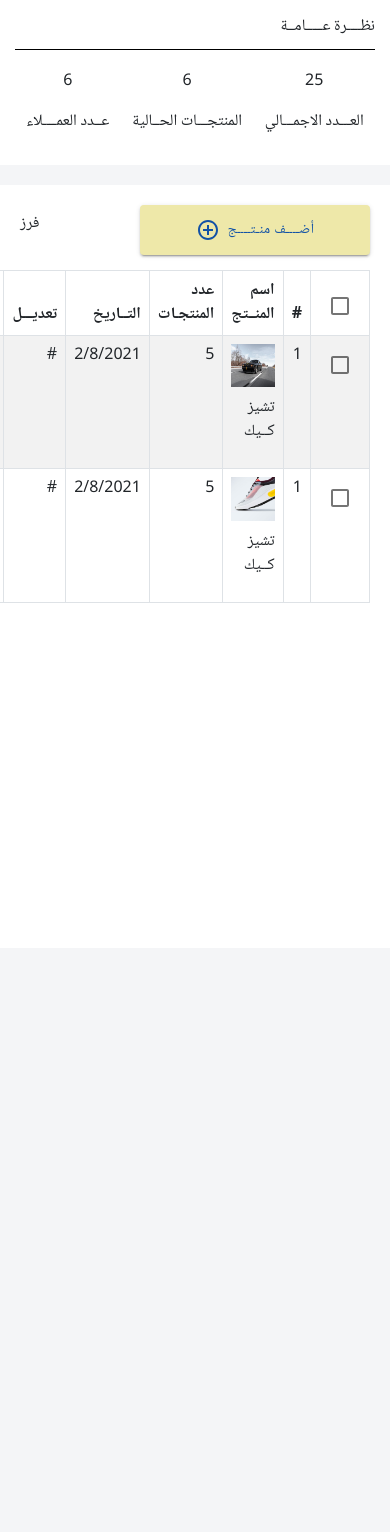
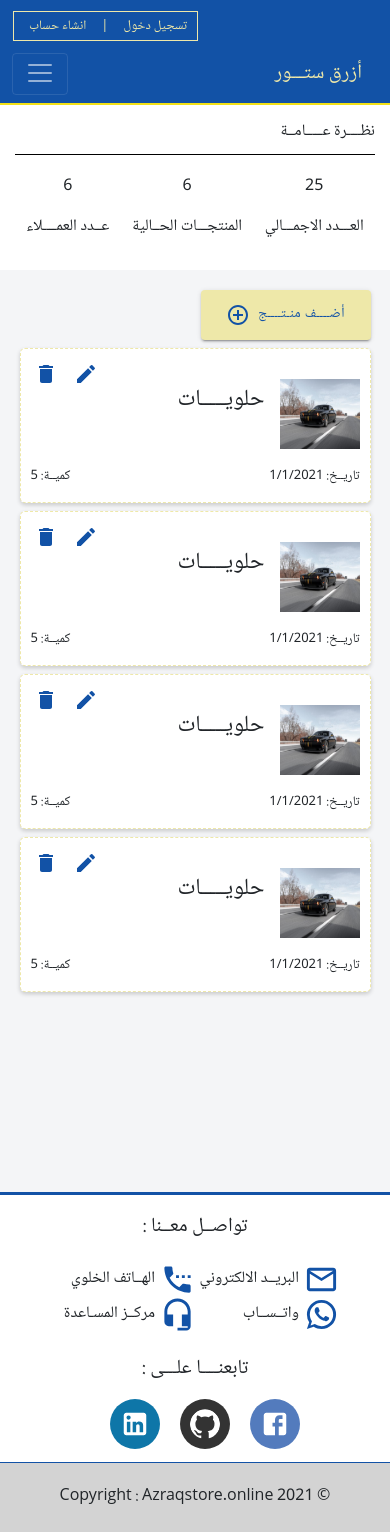
Before and after one commit to azraqSooq/azraq-souq, a Next.js app: page /seller/dashboard in a window 390 px wide. Before the commit the page ends 948 px from the top, so only its background shows below. Built offline with nearby package versions, Linux system fonts and the light colour scheme; a web font is replaced by a local one.

Commit message:
mobile-dashboard-card

```diff
--- a/pages/seller/dashboard.jsx
+++ b/pages/seller/dashboard.jsx
@@ -1,13 +1,17 @@
 import React from 'react'
 import OverViewDash from '../../src/components/OverViewDash'
 import TableDash from '../../src/components/TableDash'
+import Header from '../../src/components/Header'
+import Footer from '../../src/components/Footer'
+
 
 export default function dashboard() {
     return (
         <div>
+            <Header/>
             <OverViewDash />
             <TableDash />
-
+            <Footer/>
         </div>
     )
 }
--- a/src/components/TableDash.jsx
+++ b/src/components/TableDash.jsx
@@ -1,28 +1,30 @@
-import React, {useState} from 'react'
+import React, { useState } from 'react'
 import styles from '../../styles/component/dashTable.module.scss'
 import Button from '@material-ui/core/Button';
-import {Table, Carousel,  } from 'react-bootstrap'
+import { Table, Carousel, } from 'react-bootstrap'
 import AddCircleOutlineIcon from '@material-ui/icons/AddCircleOutline';
 import Checkbox from '@material-ui/core/Checkbox';
 import Image from 'next/image'
+import EditIcon from '@material-ui/icons/Edit';
+import DeleteIcon from '@material-ui/icons/Delete';
 
 const TableDash = () => {
     const [index, setIndex] = useState(0);
 
     const handleSelect = (selectedIndex, e) => {
-      setIndex(selectedIndex);
+        setIndex(selectedIndex);
     };
 
     return (
         <>
             <div className={styles.tableDashConParent} >
                 <div className={styles.tableDashContainer}>
-
                     <div className={styles.addProduct}>
-                        <Button  variant="contained"  className={styles.addProductBtn}>أضــــف منـتــــج < AddCircleOutlineIcon className={styles.addIcon} /> </Button>
+                        <Button variant="contained" className={styles.addProductBtn}>أضــــف منـتــــج < AddCircleOutlineIcon className={styles.addIcon} /> </Button>
                         <p>فرز</p>
 
                     </div>
+
 
                     <Table className={styles.table} striped bordered hover>
                         <thead>
@@ -54,7 +56,7 @@ const TableDash = () => {
                                 </td>
                                 <td>1</td>
                                 <td >
-                                    <Image placeholder="plur"  src="/images/categoriesImage/cars.jpeg"alt="hero" width={50} height={50} />
+                                    <Image placeholder="plur" src="/images/categoriesImage/cars.jpeg" alt="hero" width={50} height={50} />
                                     <p>تشيز كــيك  </p>
                                 </td>
                                 <td>5</td>
@@ -72,7 +74,7 @@ const TableDash = () => {
                                 </td>
                                 <td>1</td>
                                 <td>
-                                    <Image placeholder="plur"  src="/images/categoriesImage/shoes.jpeg"alt="hero" width={50} height={50} />
+                                    <Image placeholder="plur" src="/images/categoriesImage/shoes.jpeg" alt="hero" width={50} height={50} />
                                     <p>تشيز كــيك  </p>
 
                                 </td>
@@ -82,56 +84,81 @@ const TableDash = () => {
                                 <td>X</td>
                             </tr>
                         </tbody>
-                        </Table>
+                    </Table>
                 </div>
 
-                <div className={styles.carouselContainer}>
+                <div className={styles.cardDashContainer}>
+                    <Button variant="contained" className={styles.addProductBtn}>أضــــف منـتــــج < AddCircleOutlineIcon className={styles.addIcon} /> </Button>
 
-                    <Carousel className={styles.carousel} activeIndex={index} onSelect={handleSelect}>
-                        <Carousel.Item>
-                            <Image
-                            width={300}
-                            height={300}
-                            style={{position: "relative"}}
-                            src="/images/categoriesImage/sweets.jpeg"
-                            alt="First slide"
-                            />
-                            <h3 style={{position: "absolute", backgroundColor: "black"}} >First slide label</h3>
-                            <Carousel.Caption>
-                            </Carousel.Caption>
-                        </Carousel.Item>
-                        {/* <Carousel.Item>
-                            <Image
-                            width={300}
-                            height={300}
-                            className="d-block w-100"
-                            src="/images/categoriesImage/sweets.jpeg"
-                            alt="Second slide"
-                            />
+                    <div className={styles.card}>
+                        <div className={styles.row1}>
+                            <EditIcon className={styles.editIcon} />
+                            <DeleteIcon className={styles.deleteIcon} />
+                        </div>
+                        <div className={styles.row2}>
+                            <Image placeholder="plur" src="/images/categoriesImage/cars.jpeg" alt="hero" width={80} height={70} />
+                            <h3>حلويـــــات</h3>
+                        </div>
+                        <div className={styles.row3}>
+                            <p>تاريــخ: 1/1/2021</p>
+                            <p>كميــة: 5</p>
+                        </div>
+                    </div>
 
-                            <Carousel.Caption>
-                            <h3 >Second slide label</h3>
-                            </Carousel.Caption>
-                        </Carousel.Item>
-                        <Carousel.Item>
-                            <Image
-                            width={300}
-                            height={300}
-                            src="/images/categoriesImage/shoes.jpeg"
-                            className="d-block w-100"
-                            alt="Third slide"
-                            />
+                </div>
+                <div className={styles.cardDashContainer}>
+                    <div className={styles.card}>
+                        <div className={styles.row1}>
+                            <EditIcon className={styles.editIcon} />
+                            <DeleteIcon className={styles.deleteIcon} />
+                        </div>
+                        <div className={styles.row2}>
+                            <Image placeholder="plur" src="/images/categoriesImage/cars.jpeg" alt="hero" width={80} height={70} />
+                            <h3>حلويـــــات</h3>
+                        </div>
+                        <div className={styles.row3}>
+                            <p>تاريــخ: 1/1/2021</p>
+                            <p>كميــة: 5</p>
+                        </div>
+                    </div>
 
-                            <Carousel.Caption>
-                            <h3 >Third slide label</h3>
+                </div>
+                <div className={styles.cardDashContainer}>
+                    <div className={styles.card}>
+                        <div className={styles.row1}>
+                            <EditIcon className={styles.editIcon} />
+                            <DeleteIcon className={styles.deleteIcon} />
+                        </div>
+                        <div className={styles.row2}>
+                            <Image placeholder="plur" src="/images/categoriesImage/cars.jpeg" alt="hero" width={80} height={70} />
+                            <h3>حلويـــــات</h3>
+                        </div>
+                        <div className={styles.row3}>
+                            <p>تاريــخ: 1/1/2021</p>
+                            <p>كميــة: 5</p>
+                        </div>
+                    </div>
 
-                            </Carousel.Caption>
-                        </Carousel.Item> */}
-                    </Carousel>
+                </div>
+                <div className={styles.cardDashContainer}>
+                    <div className={styles.card}>
+                        <div className={styles.row1}>
+                            <EditIcon className={styles.editIcon} />
+                            <DeleteIcon className={styles.deleteIcon} />
+                        </div>
+                        <div className={styles.row2}>
+                            <Image placeholder="plur" src="/images/categoriesImage/cars.jpeg" alt="hero" width={80} height={70} />
+                            <h3>حلويـــــات</h3>
+                        </div>
+                        <div className={styles.row3}>
+                            <p>تاريــخ: 1/1/2021</p>
+                            <p>كميــة: 5</p>
+                        </div>
+                    </div>
+
+                </div>
             </div>
-
-        </div>
-    </>
+        </>
     )
 }
 
--- a/styles/component/dashTable.module.scss
+++ b/styles/component/dashTable.module.scss
@@ -4,22 +4,24 @@ $secondary-color : #EEE8A9;
 
 
 .tableDashConParent {
-    margin-top: 20px;
-    background-color: #fff;
+    margin-top         : 20px;
+    // background-color: #fff;
 
     .tableDashContainer {
         padding: 20px;
+        display: none;
+        width  : 100%;
 
         .addProduct {
-            display: flex;
+            display        : flex;
             justify-content: space-between;
 
             .addProductBtn {
-                color: $primary-color;
-                width: 230px;
-                height: 50px;
+                color           : $primary-color;
+                width           : 230px;
+                height          : 50px;
                 background-color: $secondary-color;
-                transition: all .4s;
+                transition      : all .4s;
 
                 .addIcon {
                     margin-right: 8px;
@@ -31,7 +33,7 @@ $secondary-color : #EEE8A9;
             }
 
             p {
-                height: 5px;
+                height    : 5px;
                 margin-top: 7px;
             }
 
@@ -44,27 +46,105 @@ $secondary-color : #EEE8A9;
             .tableBody {
                 align-self: center;
 
-                .tableRow {
-
-                }
+                .tableRow {}
             }
         }
 
 
     }
 
-    .carouselContainer {
+    .cardDashContainer {
 
+        margin: 0 auto;
+        width : 90%;
 
-        .carousel {
-          width: 300px;
+        .addProductBtn {
+            color           : $primary-color;
+            width           : 170px;
+            height          : 50px;
+            background-color: $secondary-color;
+            transition      : all .4s;
 
+            .addIcon {
+                margin-right: 8px;
+            }
+        }
 
-            .carouselHover {
+        .addProductBtn:hover {
+            background-color: #D6D4D6;
+        }
 
+        .card {
+            background-color: #fff;
+            border          : 1px #EEE8A9 dashed;
+            padding         : 0 10px;
+            border-radius   : 5px;
+            height          : 155px;
+            margin-top          : 8px;
+            box-shadow      : rgb(0 0 0 / 18%) 0px 2px 4px;
+
+            .row1 {
+                text-align: left;
+                height    : 30px;
+
+                .editIcon {
+                    margin       : 10px;
+                    color        : $primary-color;
+                    padding      : 3px;
+                    font-size    : 30px;
+                    border-radius: 5px;
+
+                }
+
+                .deleteIcon {
+                    color        : $primary-color;
+                    padding      : 3px;
+                    font-size    : 30px;
+                    border-radius: 5px;
+                }
+
+                .editIcon:hover {
+                    color           : green;
+                    background-color: rgba(161, 156, 156, 0.473);
+                }
+
+                .deleteIcon:hover {
+                    color           : red;
+                    background-color: rgba(161, 156, 156, 0.473);
+                }
+            }
+
+            .row2 {
+                display: flex;
+
+                // margin-right: 5px;
+                h3 {
+                    margin-right: 15px;
+                    margin-top  : 8px;
+                }
+
+            }
+
+            .row3 {
+                display        : flex;
+                margin-top     : 18px;
+                font-size      : 13px;
+                justify-content: space-between;
 
             }
         }
-
     }
 }
+
+@media screen and (min-width: 567px) {
+    .tableDashConParent {
+
+        .tableDashContainer {
+            display: inline-block;
+        }
+
+        .cardDashContainer {
+            display: none;
+        }
+    }
+}
```
